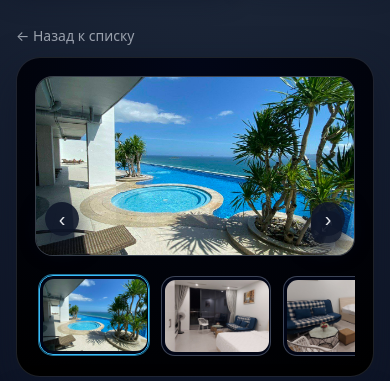
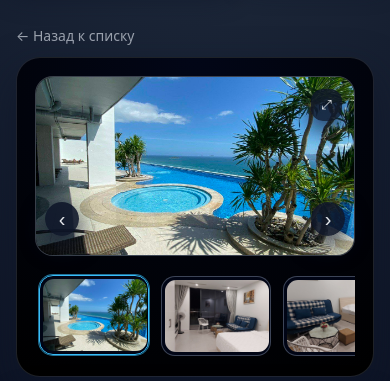
Before and after one commit to victormorozov1/rent, a Django app: page /listing/1/ in a window 390 px wide. Shown: the part 91-472 px from the top of the page. Run offline with Django 5.2, Linux system fonts and the light colour scheme; data comes from the database, SQL or seed files in the repository; data that the repository does not hold is empty.

Commit message:
Adjust mobile carousel fullscreen button position

```diff
--- a/nhatrang_rentals/listings/static/listings/styles.css
+++ b/nhatrang_rentals/listings/static/listings/styles.css
@@ -921,6 +921,14 @@ a:hover {
     transform: translateY(-1px);
 }
 
+@media (max-width: 768px) {
+    .carousel-fullscreen-btn {
+        top: 12px;
+        right: 12px;
+        bottom: auto;
+    }
+}
+
 .carousel-lightbox[hidden] {
     display: none;
 }
```
